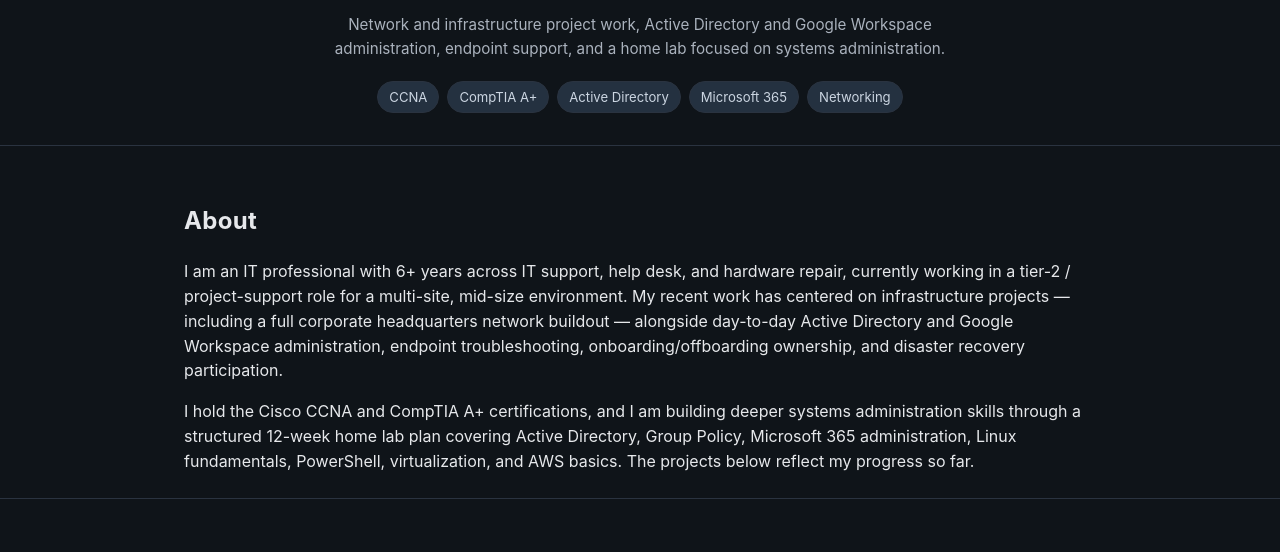
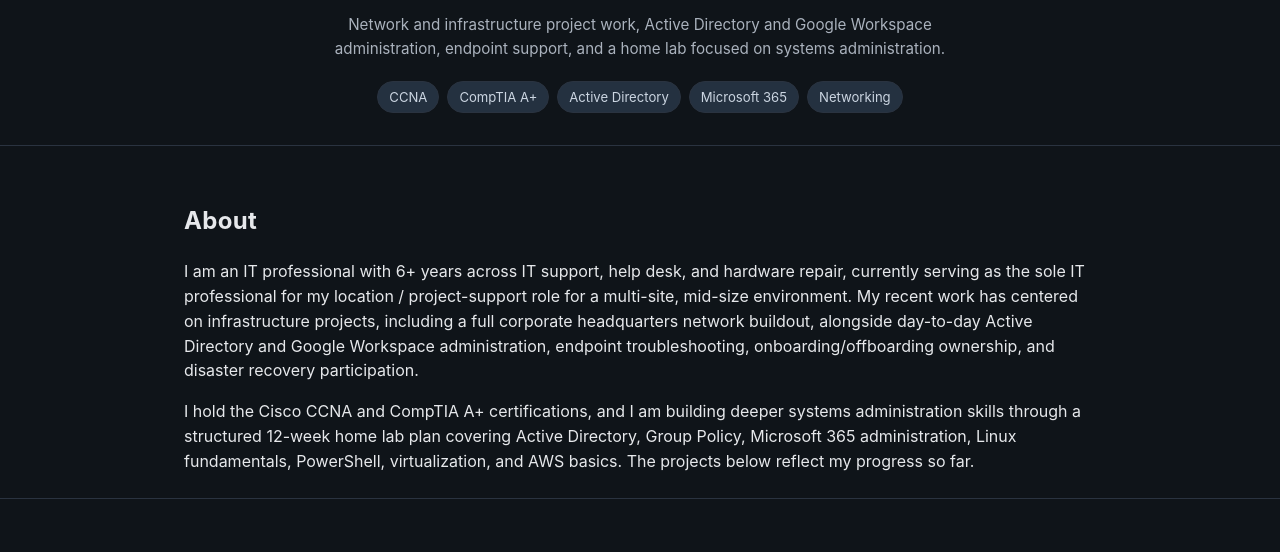
Before and after one commit to marcb-it/marcb-it.github.io, a plain HTML site: page index.html in a window 1280 px wide. Shown: the part 225-777 px from the top of the page. Drawn offline with Linux system fonts and the light colour scheme.

Commit message:
Update index.html

```diff
--- a/index.html
+++ b/index.html
@@ -269,11 +269,11 @@
       <h2>About</h2>
       <p>
         I am an IT professional with 6+ years across IT support, help desk, and hardware repair,
-        currently working in a tier-2 / project-support role for a multi-site, mid-size environment.
-        My recent work has centered on infrastructure projects — including a full corporate
-        headquarters network buildout — alongside day-to-day Active Directory and Google Workspace
-        administration, endpoint troubleshooting, onboarding/offboarding ownership, and disaster
-        recovery participation.
+        currently serving as the sole IT professional for my location  / project-support role for
+        a multi-site, mid-size environment. My recent work has centered on infrastructure projects,
+        including a full corporate headquarters network buildout, alongside day-to-day Active
+        Directory and Google Workspace administration, endpoint troubleshooting, onboarding/offboarding
+        ownership, and disaster recovery participation.
       </p>
       <p>
         I hold the Cisco CCNA and CompTIA A+ certifications, and I am building deeper systems
```
